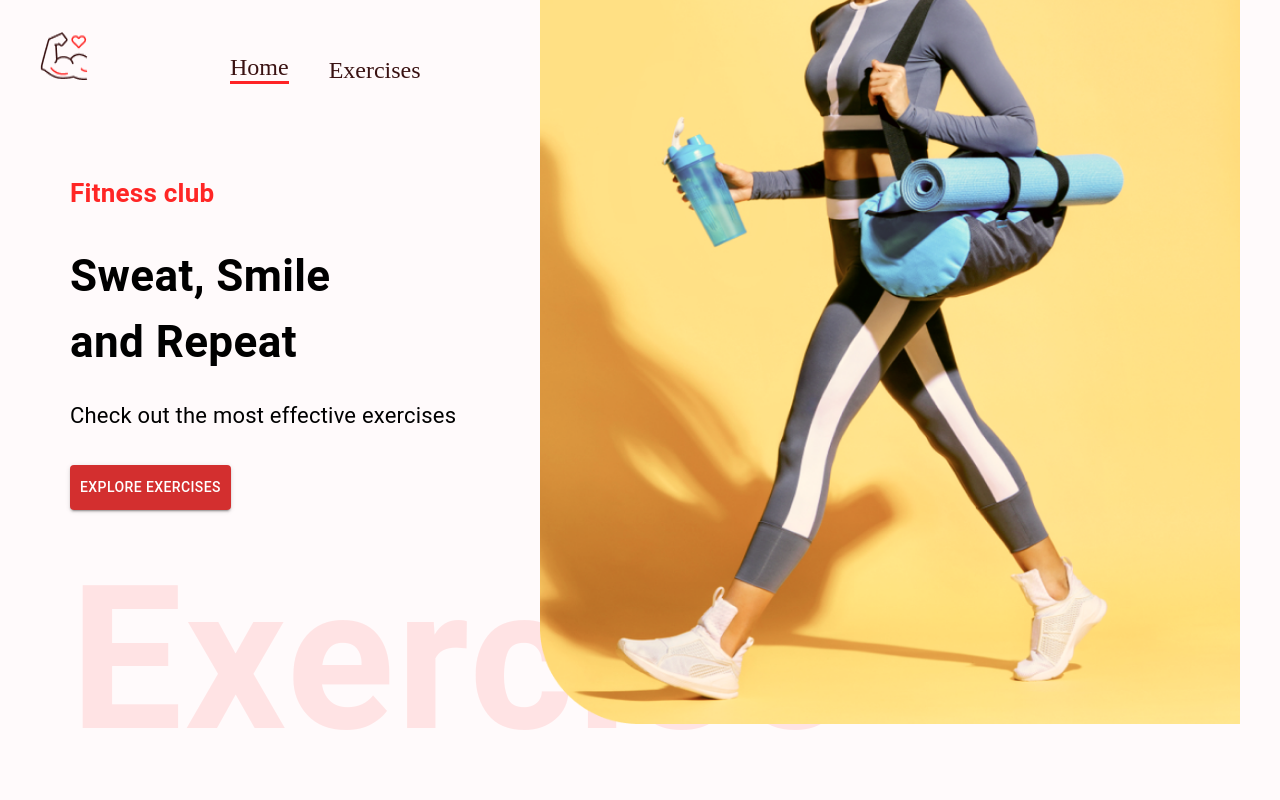
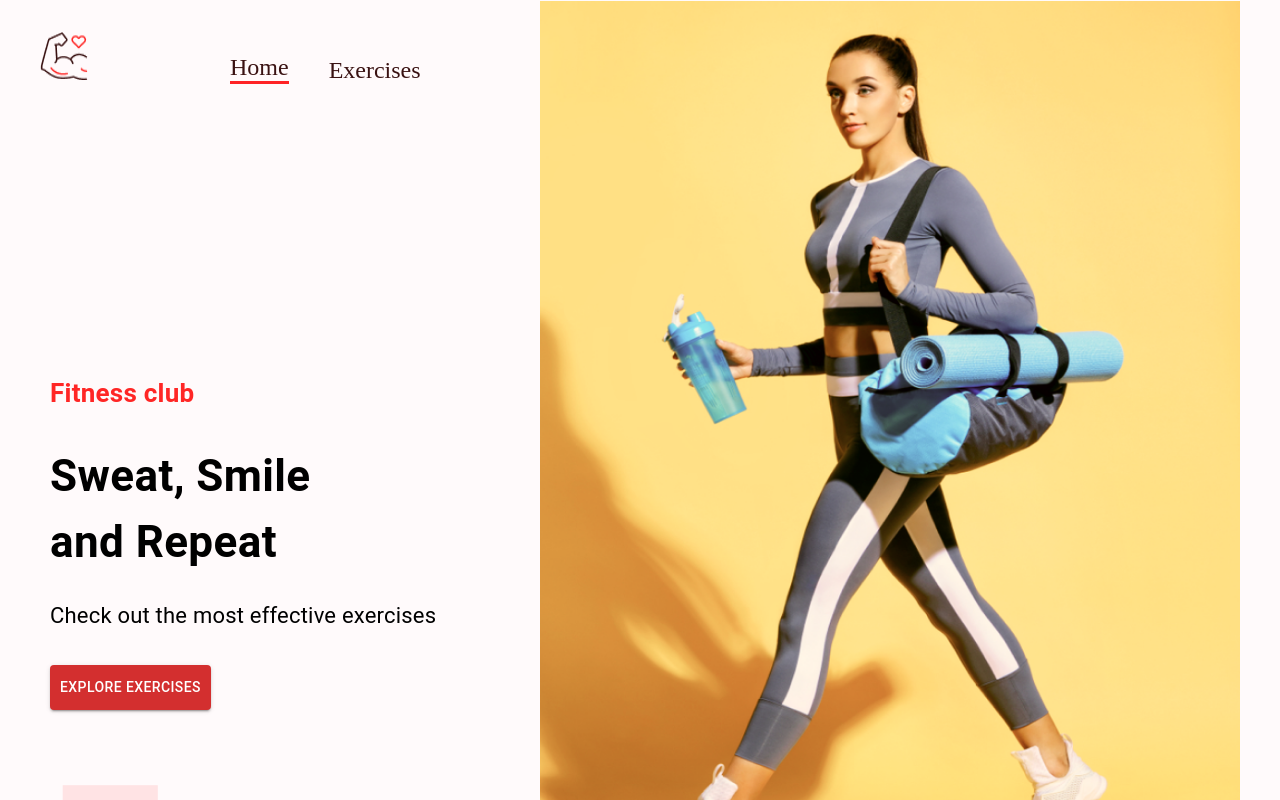
Before and after one commit to IvayloTashev/fitness-app, a React (Create React App) app: page / in a window 1280 px wide. Shown: the top 800 px of the page. Built offline with nearby package versions, Linux system fonts and the light colour scheme; no server answers.

Commit message:
Add some style changes

```diff
--- a/src/App.css
+++ b/src/App.css
@@ -59,8 +59,7 @@ body {
     top: 0px;
     width: 700px;
     height: 900px;
-    margin-top: -330px;
-
+    margin-top: -153.5px;
   }
 
   .exercise-card {
--- /dev/null
+++ b/src/components/ExerciseCard.jsx
@@ -0,0 +1,16 @@
+import React from "react";
+import { Link } from "react-router-dom";
+import { Button, Stack, Typography } from "@mui/material";
+
+const ExerciseCard = ({ exercise }) => {
+
+  return (
+    <Link className="exercise-card" to={`/exercise/${exercise.id}`}>
+    <img src={exercise.gifUrl} alt={exercise.name} loading="lazy" />
+  </Link>
+  )
+
+
+};
+
+export default ExerciseCard;
--- a/src/components/Exercises.jsx
+++ b/src/components/Exercises.jsx
@@ -3,33 +3,26 @@ import Pagination from "@mui/material/Pagination";
 import { Box, Stack, Typography } from "@mui/material";
 
 import { exerciseOptions, fetchData } from "../utils/fetchData";
+import ExerciseCard from "./ExerciseCard";
 
-export default function Exercises({
-    exercises,
-    setExercises,
-    bodyPart
-}) {
+export default function Exercises({ exercises, setExercises, bodyPart }) {
+    console.log(exercises);
+
   return (
-        <Box
-            id='exercises'
-            sx={{ mt: { lg: '110px' } }}
-            mt='50px'
-            p='20px'
-        >
-            <Typography variant="h3" mb='46px'>
+    <Box id="exercises" sx={{ mt: { lg: "110px" } }} mt="50px" p="20px">
+      <Typography variant="h3" mb="46px">
         Showing Results
       </Typography>
       <Stack
-                direction='row'
-                sx={{ gap: { lg: '110px', xs: '50px' } }}
-                flexWrap='wrap'
-                justifyContent='center'
+        direction="row"
+        sx={{ gap: { lg: "110px", xs: "50px" } }}
+        flexWrap="wrap"
+        justifyContent="center"
       >
         {exercises.map((exercise, index) => (
-                    <p>{exercise.name}</p>
+          <ExerciseCard key={index} exercise={exercise} />
         ))}
       </Stack>
-
     </Box>
   );
 }
--- a/src/components/HeroBaner.jsx
+++ b/src/components/HeroBaner.jsx
@@ -1,36 +1,32 @@
 import { Box, Stack, Typography, Button } from "@mui/material";
-import HeroBannerImage from '../assets/images/banner.png'
+import HeroBannerImage from "../assets/images/banner.png";
 import { Padding } from "@mui/icons-material";
 
 export default function HeroBaner() {
   return (
-        <Box sx={{
-            mt: { lg: '212ps', xs: '70px' },
-            ml: { sm: '50px' }
-        }} position='relative' p='20px'
+    <div className="hero-container">
+      <Box
+        sx={{
+          mt: { lg: "212ps", xs: "70px" },
+          ml: { sm: "50px" },
+        }}
+        position="relative"
+        pt="220px"
       >
-            <Typography
-                color='#FF2625'
-                fontWeight='600'
-                fontSize='26px'
-            >
+        <Typography color="#FF2625" fontWeight="600" fontSize="26px">
           Fitness club
         </Typography>
 
         <Typography
-                fontWeight='700'
-                sx={{ fontSize: { lg: '44px', xs: '40px' } }}
-                mb='23px'
-                mt='30px'
+          fontWeight="700"
+          sx={{ fontSize: { lg: "44px", xs: "40px" } }}
+          mb="23px"
+          mt="30px"
         >
           Sweat, Smile <br /> and Repeat
         </Typography>
 
-            <Typography
-                fontSize='22px'
-                lineHeight='35px'
-                mb={4}
-            >
+        <Typography fontSize="22px" lineHeight="35px" mb={4}>
           Check out the most effective exercises
         </Typography>
 
@@ -39,24 +35,29 @@ export default function HeroBaner() {
           color="error"
           href="#exercises"
           sx={{
-                    backgroundClip: '#ff2625',
-                    padding: '10px'
+            backgroundClip: "#ff2625",
+            padding: "10px",
           }}
         >
           Explore Exercises
         </Button>
         <Typography
           fontWeight={600}
-                color='#ff2625'
+          color="#ff2625"
           sx={{
             opacity: 0.1,
-                    display: { lg: 'block', xs: 'none' }
+            display: { lg: "block", xs: "none" },
           }}
-                fontSize='200px'
+          fontSize="200px"
         >
           Exercise
         </Typography>
-            <img src={HeroBannerImage} alt='banner' className="hero-banner-img" />
+        <img
+          src={HeroBannerImage}
+          alt="banner"
+          className="hero-banner-img mt-"
+        />
       </Box>
+    </div>
   );
 }
--- a/src/components/HorizontalScrollbar.jsx
+++ b/src/components/HorizontalScrollbar.jsx
@@ -9,12 +9,13 @@ export default function HorizontalScrollbar({
     bodyPart,
     setBodyPart
 }) {
+
     return (
         <ScrollMenu>
             {data.map((item) => (
                 <Box
                     key={item.id || item}
-                    itemId={item.id || item}
+                    itemID={item.id || item}
                     title={item.id || item}
                     m='0 40px'
                 >
--- a/src/components/Navbar.jsx
+++ b/src/components/Navbar.jsx
@@ -1,35 +1,41 @@
 import { Link } from "react-router-dom";
 import { Stack } from "@mui/material";
 
-import Logo from '../assets/images/Logo.png';
+import Logo from "../assets/images/Logo.png";
 
 export default function Navbar() {
   return (
     <Stack
-            direction='row'
-            justifyContent='space-around'
-            sx={{ gap: { sm: '122px', xs: '40px' }, mt: { sm: '32px', xs: '20px' }, justifyContent: 'none' }}
-            px='20px'
-
+      direction="row"
+      justifyContent="space-around"
+      sx={{
+        gap: { sm: "122px", xs: "40px" },
+        mt: { sm: "32px", xs: "20px" },
+        justifyContent: "none",
+      }}
+      px="20px"
     >
-            <Link to='/'>
-                <img src={Logo} alt="logo" style={{ width: '48px', height: '48px', margin: '0 20px' }} />
+      <Link to="/">
+        <img
+          src={Logo}
+          alt="logo"
+          style={{ width: "48px", height: "48px", margin: "0 20px" }}
+        />
       </Link>
-            <Stack
-                direction='row'
-                gap='40px'
-                fontSize='24px'
-                alignItems='flex-end'
-            >
+      <Stack direction="row" gap="40px" fontSize="24px" alignItems="flex-end">
         <Link
-                    to='/'
-                    style={{ textDecoration: 'none', color: '#3A1212', borderBottom: '3px solid #FF2325' }}
+          to="/"
+          style={{
+            textDecoration: "none",
+            color: "#3A1212",
+            borderBottom: "3px solid #FF2325",
+          }}
         >
           Home
         </Link>
         <a
           href="#exercises"
-                    style={{ textDecoration: 'none', color: '#3A1212' }}
+          style={{ textDecoration: "none", color: "#3A1212" }}
         >
           Exercises
         </a>
--- a/src/components/SearchExercises.jsx
+++ b/src/components/SearchExercises.jsx
@@ -24,17 +24,16 @@ export default function SearchExercises({
         if (search) {
             const exercisesData = await fetchData('https://exercisedb.p.rapidapi.com/exercises', exerciseOptions);
             const searchedExercises = exercisesData.filter(
-                (exercise) => exercise.name.toLowerCase().include(search)
-                    || exercise.target.toLowerCase().include(search)
-                    || exercise.equipment.toLowerCase().include(search)
-                    || exercise.bodyPart.toLowerCase().include(search)
+                (exercise) => exercise.name.toLowerCase().includes(search)
+                    || exercise.target.toLowerCase().includes(search)
+                    || exercise.equipment.toLowerCase().includes(search)
+                    || exercise.bodyPart.toLowerCase().includes(search)
             )
 
             setSearch('');
             setExercises(searchedExercises);
         }
     }
-
 
     return (
         <Stack alignItems='center' mt='37px' justifyContent='center' p='20px'>
--- a/src/pages/Home.jsx
+++ b/src/pages/Home.jsx
@@ -4,8 +4,6 @@ import { Box } from "@mui/material";
 import HeroBaner from "../components/HeroBaner";
 import SearchExercises from "../components/SearchExercises";
 import Exercises from "../components/Exercises";
-
-
 
 export default function Home() {
     const [bodyPart, setBodyPart] = useState('all');
```
Also changed, not shown: src/utils/fetchData.js (line endings or trailing spaces). Lines whose indentation alone changed are shown as unchanged.
